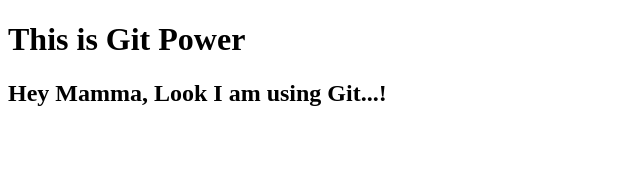
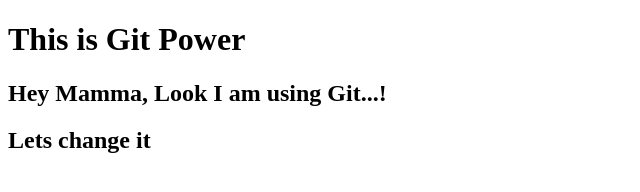
Before and after one commit to iamrokibul/my-first-website, a plain HTML site: page index.html in a window 1280 px wide. Shown: the whole page, without its empty margins (0-640 px from the left). Drawn offline with Linux system fonts and the light colour scheme.

Commit message:
change again

```diff
--- a/index.html
+++ b/index.html
@@ -8,5 +8,6 @@
 <body>
     <h1>This is Git Power</h1>
     <h2>Hey Mamma, Look I am using Git...!</h2>
+    <h2>Lets change it</h2>
 </body>
 </html>
```
